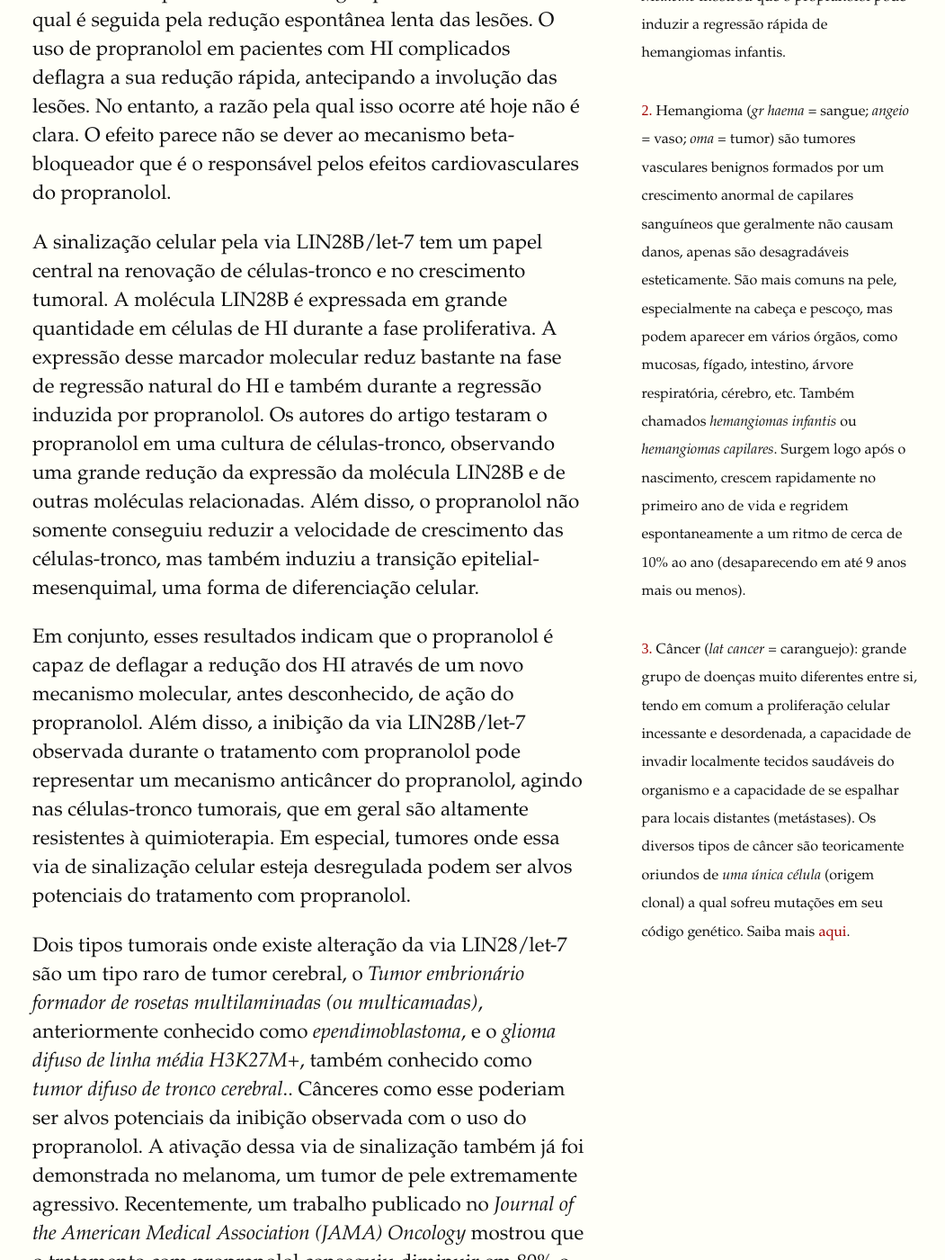
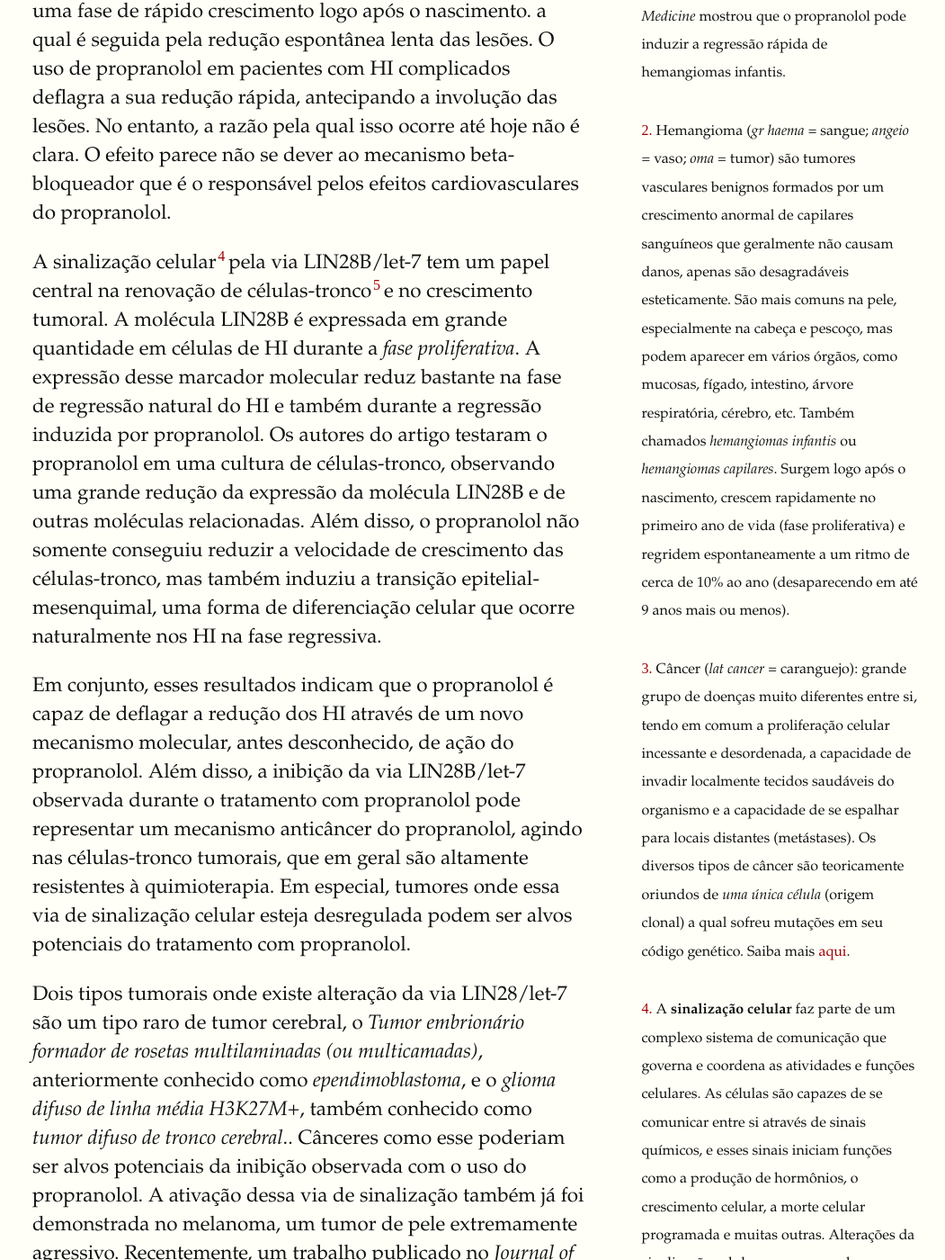
Before and after one commit to fhcflx/pharmakon, a Jekyll site: the page built from _posts/2018-06-03-mecanismo-propranolol.markdown, in a window 1280 px wide and 1400 px high, scrolled down 780 px. Shown: the whole window at 90% size, without its empty margins (124-1175 px from the left). Built offline with Jekyll 4.4.1, drawn with Linux system fonts in a browser that asks for light colours; comment, search, counter and statistics services are not loaded; some of the changed text lies outside the part shown.

Commit message:
novos posts

```diff
--- a/_includes/hemangioma.html
+++ b/_includes/hemangioma.html
@@ -6,7 +6,7 @@
   esteticamente. São mais comuns na pele, especialmente na cabeça e pescoço, mas
   podem aparecer em vários órgãos, como mucosas, fígado, intestino, árvore respiratória,
   cérebro, etc. Também chamados _hemangiomas infantis_ ou _hemangiomas capilares_.
-  Surgem logo após o nascimento, crescem rapidamente no primeiro ano de vida e
-  regridem espontaneamente a um ritmo de cerca de 10% ao ano (desaparecendo em
+  Surgem logo após o nascimento, crescem rapidamente no primeiro ano de vida (fase
+  proliferativa) e regridem espontaneamente a um ritmo de cerca de 10% ao ano (desaparecendo em
   até 9 anos mais ou menos).
 </span>
--- /dev/null
+++ b/_includes/sinal.html
@@ -0,0 +1,9 @@
+<label for="sinal" class="margin-toggle sidenote-number"></label>
+<input type="checkbox" id="sinal" class="margin-toggle"/>
+<span class="sidenote">A **sinalização celular** faz parte de um complexo sistema de
+   comunicação que governa e coordena as atividades e funções celulares. As células
+   são capazes de se comunicar entre si através de sinais químicos, e esses sinais
+   iniciam funções como a produção de hormônios, o crescimento celular, a morte
+   celular programada e muitas outras. Alterações da sinalização celular ocorrem
+   em doenças como o câncer, diabetes e doenças imunológicas.
+  </span>
--- /dev/null
+++ b/_includes/tronco.html
@@ -0,0 +1,13 @@
+<label for="tmo" class="margin-toggle sidenote-number"></label>
+<input type="checkbox" id="tmo" class="margin-toggle"/>
+<span class="sidenote">Células tronco ou células-tronco são células imaturas que tem a
+  capacidade de se dividir e darem origem a diversos tipos celulares diferentes.
+  Elas passam pelo processo de multiplicação e diferenciação (quando adquirem
+  características maduras) respondendo a sinais químicos (sinalização celular).
+  Durante a vida embrionária, as células tronco existem em grande quantidade e
+  dão origem a todos os tecidos do organismo. Mesmo na vida adulta, porém, uma
+  pequena quantidade de células tronco permanece ativa em todos os tecidos vivos,
+  com a capacidade de multiplicação mantida. No câncer, os tumores também contém
+  célilas tronco tumorais, capazes de refazer o tumor completamente depois que ele
+  é retirado por cirurgia ou destruído pela radio ou quimioterapia.
+</span>
--- a/_posts/2018-06-03-mecanismo-propranolol.markdown
+++ b/_posts/2018-06-03-mecanismo-propranolol.markdown
@@ -1,12 +1,13 @@
 ---
 layout: post
-title: Mecanismo de ação do prorpanolol em hemangiomas e outros tumores
+title: Como o propranolol age em hemangiomas e outros tumores
 date: '2018-06-03T20:22:00.000-03:00'
 author: Francisco H C Felix
 tags:
 - Anomalias vasculares
 - Hemangioma
 - Propranolol
+- Câncer
 ---
 
 O propranolol{% include propranolol.html %} é usado no tratamento de hemangiomas{% include hemangioma.html %} infantis complicados com excelente resposta, porém como ele age na proliferação das células de hemangiomas ainda precisa ser esclarecido. Um trabalho publicado agora na _Arteriosclerosis, Thrombosis, and Vascular Biology_ informa que um dos possíveis mecanismos talvez torne o propranolol uma boa medicação para ajudar no tratamento de câncer{% include cancer.html %}.
@@ -14,7 +15,7 @@
 
 Hemangiomas infantis(HI) são os tumores vasculares benignos mais comuns em crianças, e são caracterizados por uma fase de rápido crescimento logo após o nascimento. a qual é seguida pela redução espontânea lenta das lesões. O uso de propranolol em pacientes com HI complicados deflagra a sua redução rápida, antecipando a involução das lesões. No entanto, a razão pela qual isso ocorre até hoje não é clara. O efeito parece não se dever ao mecanismo beta-bloqueador que é o responsável pelos efeitos cardiovasculares do propranolol.
 
-A sinalização celular pela via LIN28B/let-7 tem um papel central na renovação de células-tronco e no crescimento tumoral. A molécula LIN28B é expressada em grande quantidade em células de HI durante a fase proliferativa. A expressão desse marcador molecular reduz bastante na fase de regressão natural do HI e também durante a regressão induzida por propranolol. Os autores do artigo testaram o propranolol em uma cultura de células-tronco, observando uma grande redução da expressão da molécula LIN28B e de outras moléculas relacionadas. Além disso,  o propranolol não somente conseguiu reduzir a velocidade de crescimento das células-tronco, mas também induziu a transição epitelial-mesenquimal, uma forma de diferenciação celular.
+A sinalização celular{% include sinal.html %} pela via LIN28B/let-7 tem um papel central na renovação de células-tronco{% include tronco.html %} e no crescimento tumoral. A molécula LIN28B é expressada em grande quantidade em células de HI durante a _fase proliferativa_. A expressão desse marcador molecular reduz bastante na fase de regressão natural do HI e também durante a regressão induzida por propranolol. Os autores do artigo testaram o propranolol em uma cultura de células-tronco, observando uma grande redução da expressão da molécula LIN28B e de outras moléculas relacionadas. Além disso,  o propranolol não somente conseguiu reduzir a velocidade de crescimento das células-tronco, mas também induziu a transição epitelial-mesenquimal, uma forma de diferenciação celular que ocorre naturalmente nos HI na fase regressiva.
 
 Em conjunto, esses resultados indicam que o propranolol é capaz de deflagar a redução dos HI através de um novo mecanismo molecular, antes desconhecido, de ação do propranolol. Além disso, a inibição da via LIN28B/let-7 observada durante o tratamento com propranolol pode representar um mecanismo anticâncer do propranolol, agindo nas células-tronco tumorais, que em geral são altamente resistentes à quimioterapia. Em especial, tumores onde essa via de sinalização celular esteja desregulada podem ser alvos potenciais do tratamento com propranolol.
 
--- a/_posts/2018-06-05-Metformina-leucemia-recidivada.markdown
+++ b/_posts/2018-06-05-Metformina-leucemia-recidivada.markdown
@@ -11,6 +11,7 @@
 que a metformina, droga usada para o tratamento de diabetes tipo II, é segura e pode ter efeito em crianças e adolescentes com leucemia
 linfóide aguda recorrente e refratária a outros tratamentos.
 <!--more-->
+
 A leucemia linfóide aguda (LLA){% include lla.html %} é a forma de câncer{% include cancer.html %} mais frequente em crianças e adolescentes e responsável pelo maior número de mortes por
 câncer na pediatria. Apesar dos avanços que permitem a cura da maioria das crianças e adolescentes com LLA, alguns pacientes apresentam
 recorrência. Na maioria dos casos, a leucemia recorrente é altamente resistente a várias drogas antineoplásicas{% include quimio.html %} e refratária a outros
--- a/_posts/2018-07-12-o-que-todo-medico-deve-saber.markdown
+++ b/_posts/2018-07-12-o-que-todo-medico-deve-saber.markdown
@@ -10,6 +10,7 @@
 ---
 Neste texto tento mostrar que muitas vezes, mesmo tendo conhecimento adequado sobre o assunto, um(a) medico(a) generalista pode fazer mais ainda e ser a diferença para os pacientes com câncer se atentar para alguns detalhes e organizar uma abordagem objetiva e humana.
 <!--more-->
+
 A grande maioria dos pacientes que descobre ser portador de um câncer{% include cancer.html %} vai ser atendido inicialmente por um médico generalista. Nessa definição se enquadram os clínicos gerais, os pediatras, os cirurgiões gerais e os gineco-obstetras. Nós médicos passamos um tempo prolongado do curso aprendendo como o câncer surge, seus mecanismos, sua biologia, seus sintomas, entre outros detalhes acadêmicos. Essa grande quantidade de informação nem sempre ajuda realmente no momento de comunicar aos pacientes sobre uma suspeita de doença neoplásica.
 
 Uma das lacunas na maioria dos currículos de escolas médicas é o ensino da relação medico-paciente, especialmente a comunicação diagnóstica de má notícia. Muitos profissionais ficam à mercê de sua própria experiência e estrutura de relação interpessoal, e nem sempre isso é suficiente. O correto é que, ao lado do conhecimento técnico sobre a doença, também fosse treinada a abordagem humana. No entanto, isso não é a norma hoje em dia.
--- a/_posts/2018-07-13-O-tumor-voltou.markdown
+++ b/_posts/2018-07-13-O-tumor-voltou.markdown
@@ -10,6 +10,7 @@
 ---
 Este texto baseia-se em um informativo da Sociedade Nacional de Tumores Cerebrais americana, com o fim de apoiar os pacientes e familiares durante a difícil fase da recorrência da doença.
 <!--more-->
+
 A notícia sempre é um choque tanto para pacientes, quanto para familiares e profissionais da saúde que cuidam deles. Depois de uma árdua batalha que inclui cirurgia(s), radioterapia{% include radioterapia.html %}, quimioterapia{% include quimio.html %}, e depois de um período no qual se achava que estava tudo terminado, que a doença tinha sido vencida, ela volta.
 
 Então, após o choque inicial, impõe-se levantar, sacudir a poeira e marchar na nova etapa. Quais os novos desafios que a recorrência de um tumor cerebral{% include tumorsnc.html %} trazem?
```
Also changed, not shown: _posts/2016-04-15-Alternative-types-of-academic-publications.markdown (+1 -0 lines), _posts/2017-12-01-uma-nova-esperanca.markdown (added, +27 -0 lines).
